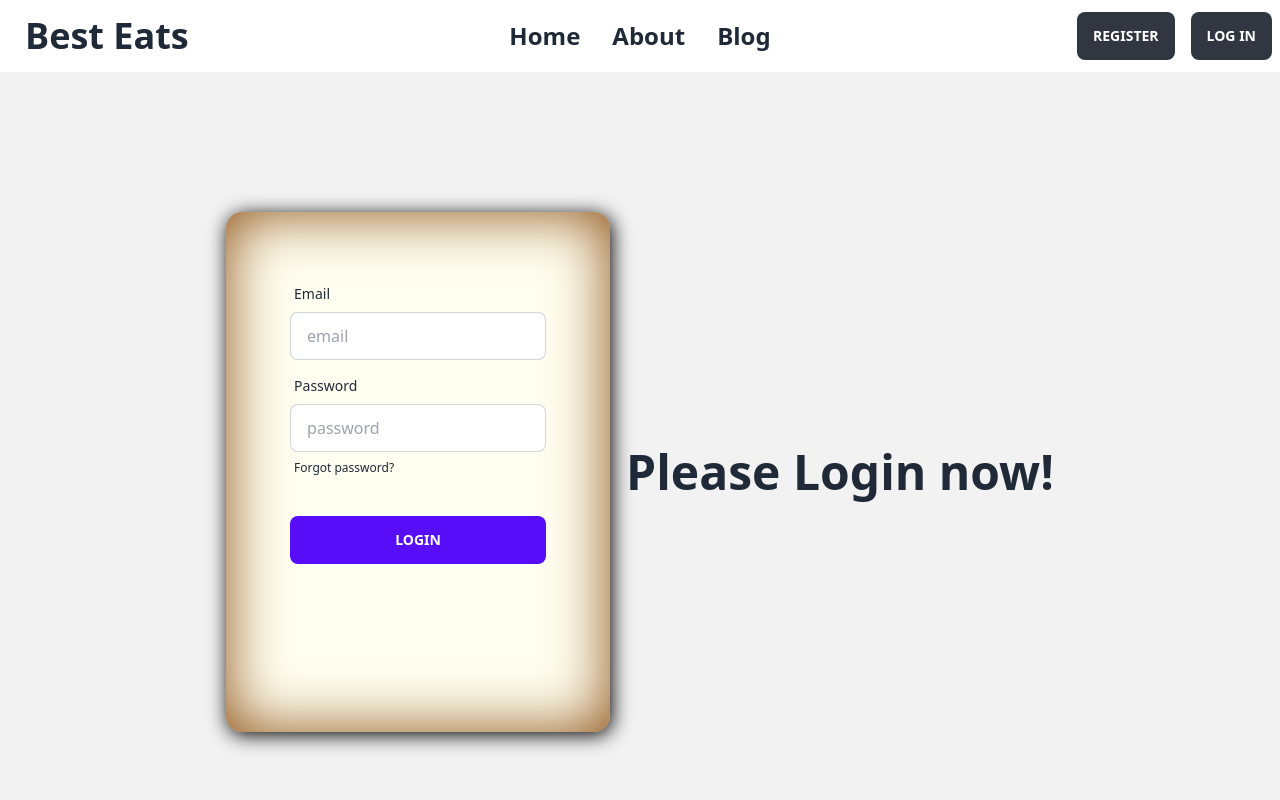
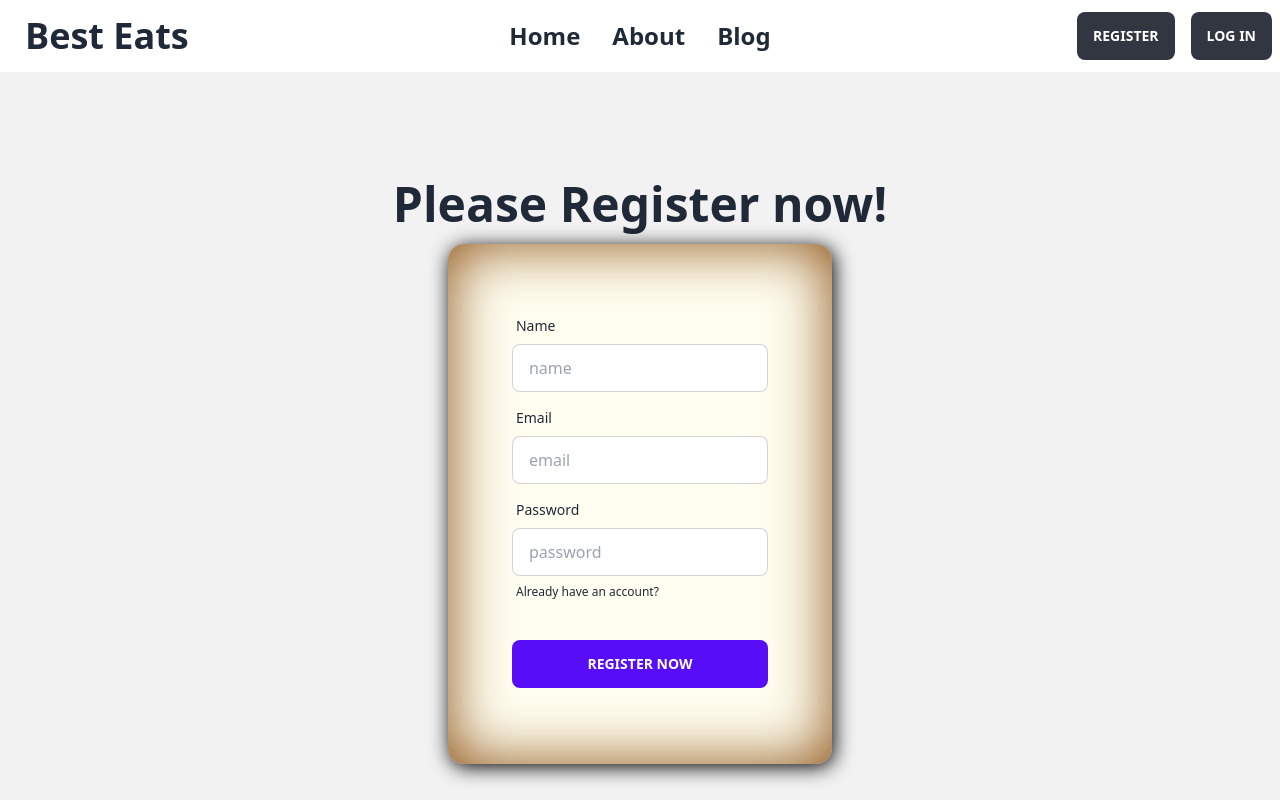
Before and after one commit to BappyMahmud02/chef-recipe, a React (Vite) app: page /register in a window 1280 px wide. Shown: the top 800 px of the page. Built offline with nearby package versions, Linux system fonts and the light colour scheme.

Commit message:
added authprovider

```diff
--- a/src/Pages/Login.jsx
+++ b/src/Pages/Login.jsx
@@ -1,33 +1,37 @@
 import React from 'react';
 import { getAuth, signInWithPopup, GoogleAuthProvider } from "firebase/auth";
 import App from '../App';
+import { Link } from 'react-router-dom';
 
 const Login = () => {
-    // const auth = getAuth(App);
-    // const provider = new GoogleAuthProvider();
-    // const handleGoogleSignIn = () => {
-    //     console.log('mama is dddddd');
-    // }
+    const handleLogIn = event => {
+        event.preventDefault();
+        const form = event.target;
+        const email = form.email.value;
+        const password = form.password.value;
+        console.log(email, password);
+
+    }
     return (
         <div className="hero min-h-screen bg-base-200">
-            <div className="hero-content flex-col lg:flex-row-reverse">
-                <div className="text-center lg:text-left">
+            <div className="hero-content flex-col ">
+                <div className="text-center ">
                     <h1 className="text-5xl font-bold">Please Login now!</h1>
 
                 </div>
                 <div className="card flex-shrink-0 w-full max-w-sm shadow-2xl bg-base-100">
-                    <form className="card-body">
+                    <form onSubmit={handleLogIn} className="card-body">
                         <div className="form-control">
                             <label className="label">
                                 <span className="label-text">Email</span>
                             </label>
-                            <input type="email" name='email' placeholder="email" className="input input-bordered" required/>
+                            <input type="email" name='email' placeholder="email" className="input input-bordered" required />
                         </div>
                         <div className="form-control">
                             <label className="label">
                                 <span className="label-text">Password</span>
                             </label>
-                            <input type="Password" placeholder="password" name='Password' className="input input-bordered" required/>
+                            <input type="Password" placeholder="password" name='password' className="input input-bordered" required />
                             <label className="label">
                                 <a href="#" className="label-text-alt link link-hover">Forgot password?</a>
                             </label>
@@ -36,6 +40,11 @@ const Login = () => {
                             <button className="btn btn-primary">Login</button>
                         </div>
                     </form>
+                    <p className='mb-12 ms-8'>
+                        <Link to='/register' className="label-text-alt link link-hover">
+                          new to Best Eats ? Please register
+                        </Link>
+                    </p>
                 </div>
             </div>
         </div>
--- a/src/Pages/Register.jsx
+++ b/src/Pages/Register.jsx
@@ -1,32 +1,50 @@
 import React from 'react';
+import { Link } from 'react-router-dom';
 
 const Register = () => {
+
+    const handleRegister = event => {
+        event.preventDefault();
+        const form = event.target;
+        const name = form.name.value;
+        const email = form.email.value;
+        const password = form.password.value;
+        console.log(name, email,password);
+
+    }
     return (
         <div className="hero min-h-screen bg-base-200">
-            <div className="hero-content flex-col lg:flex-row-reverse">
-                <div className="text-center lg:text-left">
-                    <h1 className="text-5xl font-bold">Please Login now!</h1>
+            <div className="hero-content flex-col ">
+                <div className="text-center ">
+                    <h1 className="text-5xl font-bold">Please Register now!</h1>
 
                 </div>
                 <div className="card flex-shrink-0 w-full max-w-sm shadow-2xl bg-base-100">
-                    <form className="card-body">
+                    <form onSubmit={handleRegister} className="card-body">
+                    <div className="form-control">
+                            <label className="label">
+                                <span className="label-text">Name</span>
+                            </label>
+                            <input type="text" name='name' placeholder="name" className="input input-bordered" required/>
+                        </div>
                         <div className="form-control">
                             <label className="label">
                                 <span className="label-text">Email</span>
                             </label>
                             <input type="email" name='email' placeholder="email" className="input input-bordered" required/>
                         </div>
+
                         <div className="form-control">
                             <label className="label">
                                 <span className="label-text">Password</span>
                             </label>
-                            <input type="Password" placeholder="password" name='Password' className="input input-bordered" required/>
+                            <input type="Password" placeholder="password" name='password' className="input input-bordered" required/>
                             <label className="label">
-                                <a href="#" className="label-text-alt link link-hover">Forgot password?</a>
+                                <Link to='/login' className="label-text-alt link link-hover">Already have an account?</Link>
                             </label>
                         </div>
                         <div className="form-control mt-6">
-                            <button className="btn btn-primary">Login</button>
+                            <button className="btn btn-primary">Register Now</button>
                         </div>
                     </form>
                 </div>
--- a/src/Providers/Authproviders.jsx
+++ b/src/Providers/Authproviders.jsx
@@ -1,7 +1,12 @@
 import React, { createContext } from 'react';
+import { applyActionCode, getAuth } from 'firebase/auth';
+import app from '../firebase/firebase.config'
+
 
 
 const AuthContext = createContext(null);
+const auth = getAuth(app)
+
 const Authproviders = ({ children }) => {
 
     const user = { displayName: 'Bappy Mahmud' }
```
